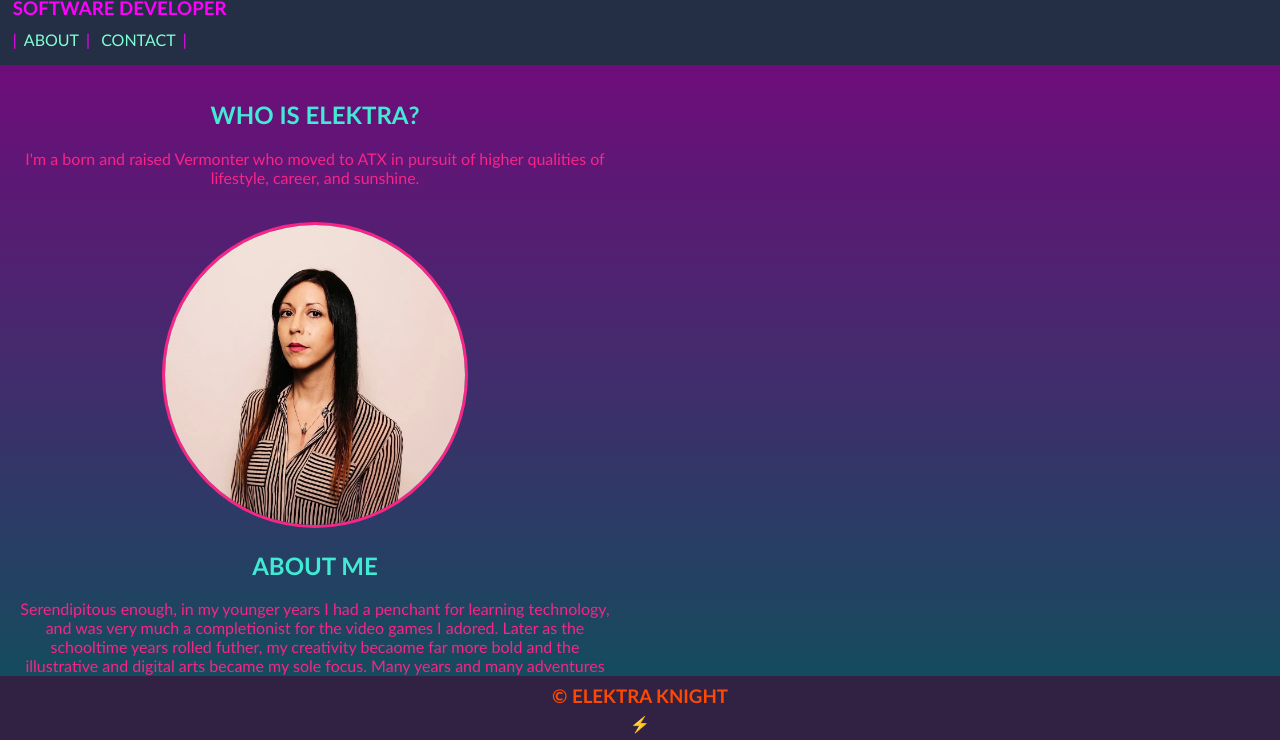
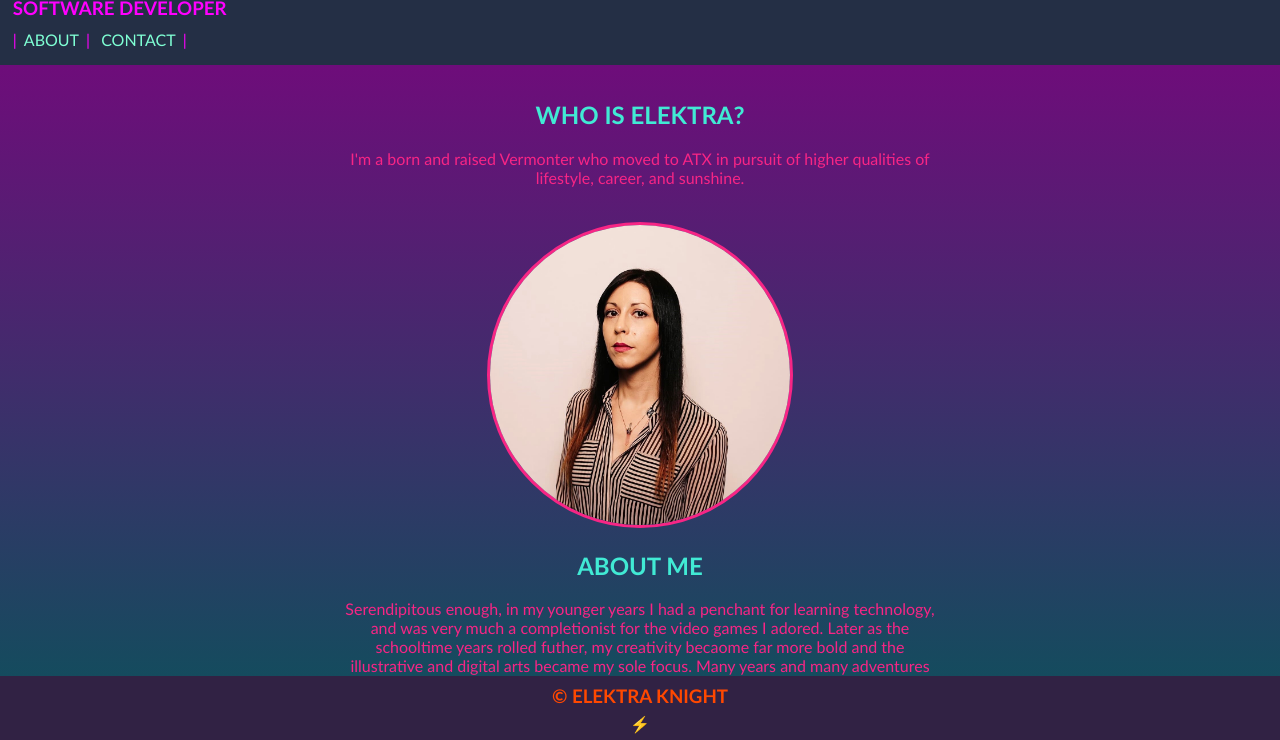
Before and after one commit to elektraknight/Online-Business-Card, a plain HTML site: page index.html in a window 1280 px wide. Shown: the part 58-798 px from the top of the page. Drawn offline with Linux system fonts and the light colour scheme.

Commit message:
Update style.css
Updated format alignment issue in main/body.

```diff
--- a/style.css
+++ b/style.css
@@ -70,7 +70,8 @@ main {
   color: #f72585;
   text-align: center;
   width: 600px;
-  /*BODY/MAIN  for contact list NOT CENTERED!!*/
+  margin-left: auto;
+ margin-right: auto;
 }
 
 article {
@@ -138,6 +139,6 @@ bottom: 0px;
 
 
 /* maybe use these coolers.co palettes:
--indigo iolite
+-indigo iolite/peocock... cyberpunk feels
 -... check the app saved palettes...
 */
```
